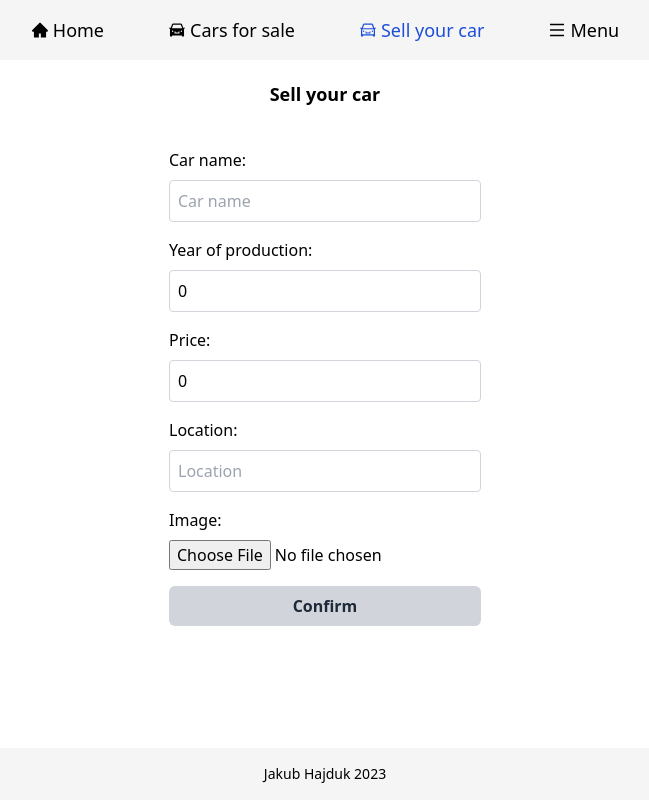
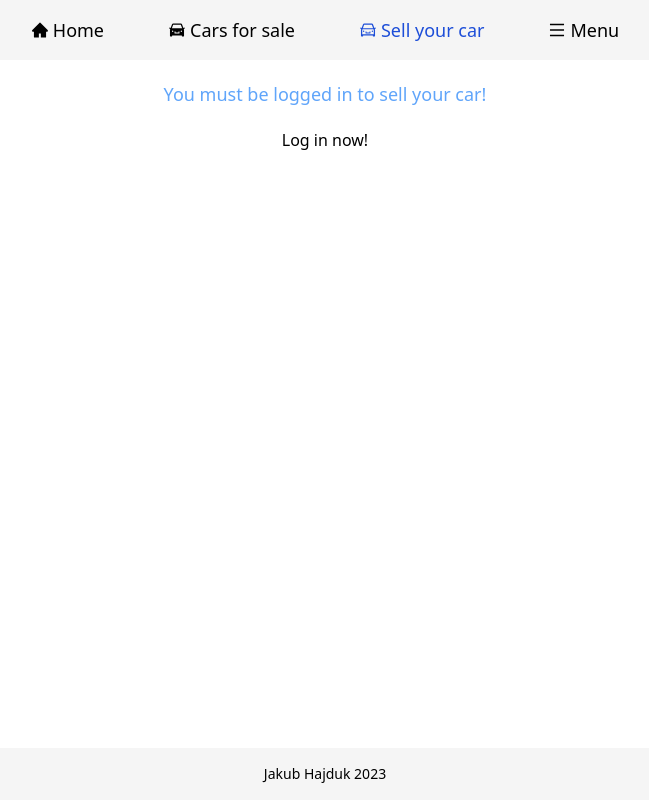
Before and after one commit to jakubhajduk53/cars-app, a React (Create React App) app: page /sell-your-car in a window 1280 px wide. Shown: the whole page, without its empty margins (315-964 px from the left). Built offline with nearby package versions, Linux system fonts and the light colour scheme; no server answers; the HTML template or start-up script is replaced by a standard one.

Commit message:
feat: update car selling

```diff
--- a/src/pages/SellYourCarPage.js
+++ b/src/pages/SellYourCarPage.js
@@ -2,13 +2,24 @@ import { useState } from "react";
 import { supabase } from "../lib/supabaseClient";
 import { nanoid } from "nanoid";
 import Button from "../components/Button";
-import { useDispatch } from "react-redux";
+import { useDispatch, useSelector } from "react-redux";
 import { addCar } from "../store";
 import { Formik, Field, Form, ErrorMessage } from "formik";
 import * as Yup from "yup";
+import { createSelector } from "@reduxjs/toolkit";
+import { Link } from "react-router-dom";
+
+const checkIsLoggedIn = (state) => state.user.isLoggedIn;
+
+const selectIsLoggedIn = createSelector(
+  [checkIsLoggedIn],
+  (isLoggedIn) => isLoggedIn
+);
 
 function SellYourCarPage() {
   const dispatch = useDispatch();
+
+  const isLoggedIn = useSelector(selectIsLoggedIn);
 
   const validationSchema = Yup.object().shape({
     name: Yup.string().required("Car name is required"),
@@ -55,6 +66,7 @@ function SellYourCarPage() {
 
   return (
     <div className="flex w-full justify-center py-5">
+      {isLoggedIn ? (
         <div>
           <h2 className="text-lg font-bold mb-4 text-center">Sell your car</h2>
           <Formik
@@ -162,6 +174,16 @@ function SellYourCarPage() {
             )}
           </Formik>
         </div>
+      ) : (
+        <div className="flex flex-col items-center">
+          <p className="mb-5 text-lg text-blue-400">
+            You must be logged in to sell your car!
+          </p>
+          <Link to="/menu">
+            <p className="hover:text-blue-500 cursor-pointer ">Log in now!</p>
+          </Link>
+        </div>
+      )}
     </div>
   );
 }
```
Lines whose indentation alone changed are shown as unchanged.
